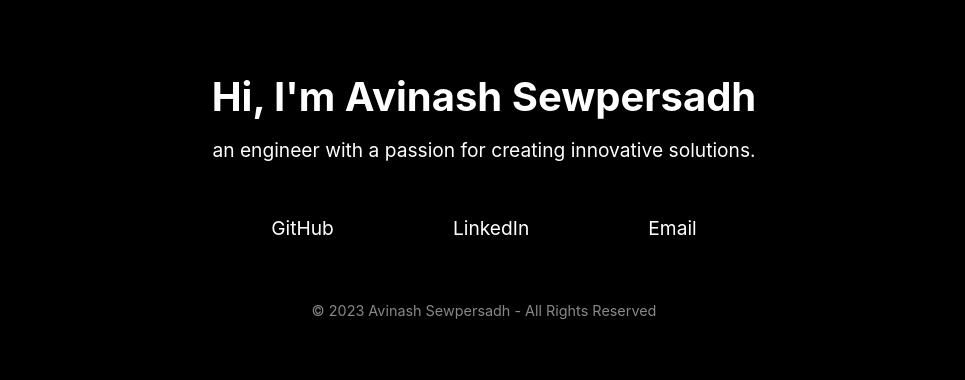
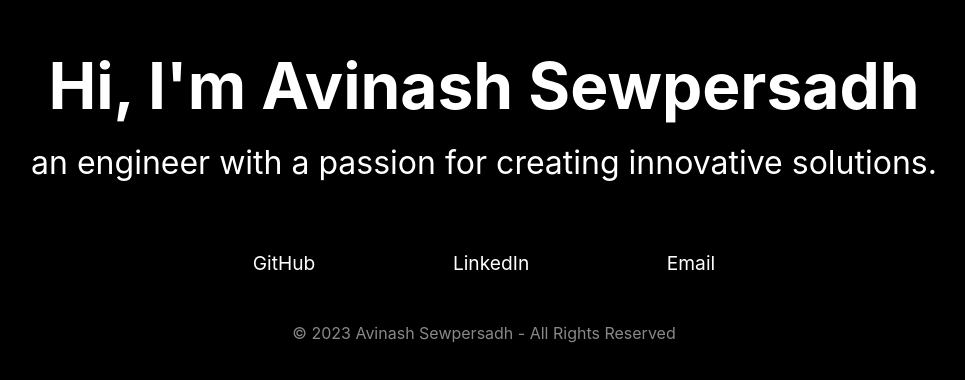
Before and after one commit to dotavi/dotavi.github.io, a Next.js app: page / in a window 1280 px wide. Shown: the part 196-576 px from the top of the page, without its empty margins (156-1121 px from the left). Built offline with nearby package versions, Linux system fonts and the light colour scheme.

Commit message:
Update Home.module.css

```diff
--- a/styles/Home.module.css
+++ b/styles/Home.module.css
@@ -26,7 +26,7 @@
 }
 
 .title {
-  font-size: 2.5rem;
+  font-size: 3rem;
   margin: 0;
   line-height: 1.15;
   font-weight: 700;
@@ -64,7 +64,7 @@
 /* Add media queries for responsiveness */
 @media (max-width: 768px) {
   .title {
-    font-size: 1.5rem;
+    font-size: 2rem;
   }
 
   .links a {
@@ -80,10 +80,24 @@
 }
 
 .description {
-  font-size: 1.2rem;
+  font-size: 1.5rem;
   text-align: center;
   line-height: 1.5;
   margin-top: 1rem;
 }
 
-@media
+@media (min-width: 768px) {
+  .title {
+    font-size: 4rem;
+  }
+
+  .description {
+    font-size: 2rem;
+  }
+}
+
+.footer {
+  margin-top: 2rem;
+  font-size: 1rem;
+  text-align: center;
+}
```
